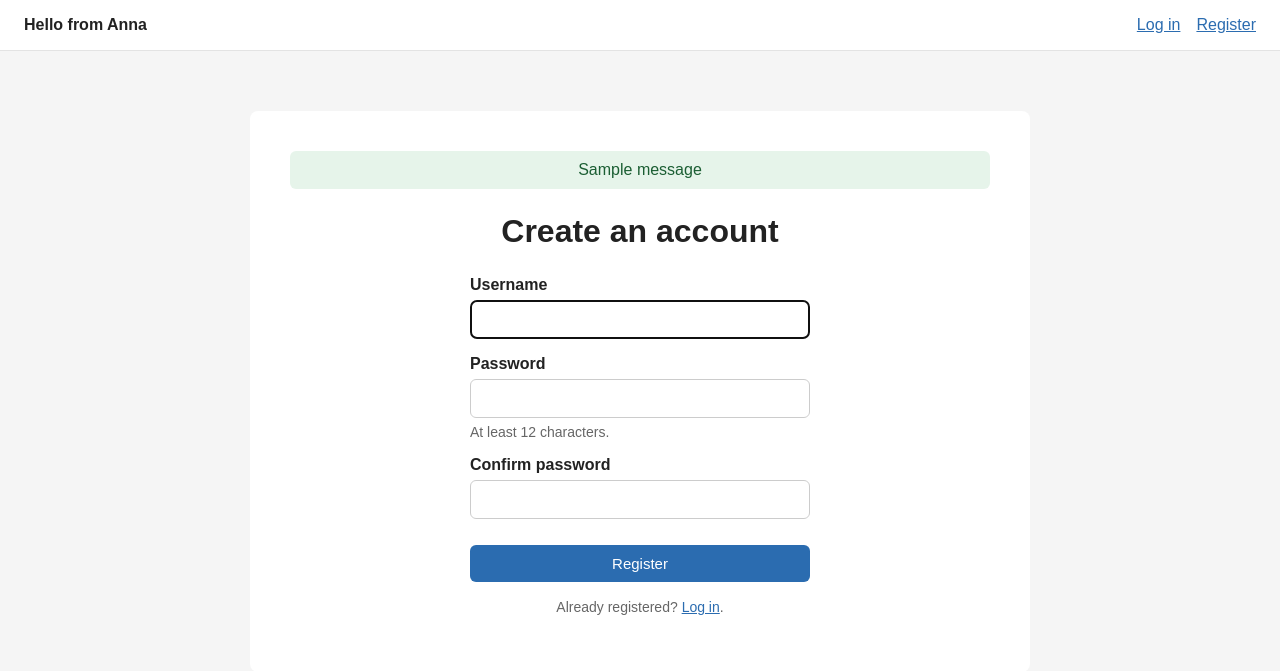
After one commit to samorani/omis107, a Flask app: page /register in a window 1280 px wide. The commit adds this page. Shown: the top 671 px of the page. Run offline with Flask 3, Linux system fonts and the light colour scheme; tables that the repository leaves empty hold one stand-in row (values such as "Sample post"); one stand-in notice (Sample message) is shown.

Commit message:
generated by AI

```diff
--- a/app.py
+++ b/app.py
@@ -1,12 +1,206 @@
-from flask import Flask, render_template
+import os
+import secrets
+from datetime import timedelta
+from functools import wraps
+
+from flask import (
+    Flask,
+    abort,
+    flash,
+    g,
+    redirect,
+    render_template,
+    request,
+    session,
+    url_for,
+)
+from werkzeug.security import check_password_hash, generate_password_hash
+
+import db
+
+MIN_PASSWORD_LENGTH = 12
+MAX_PASSWORD_LENGTH = 128  # guards against long-password hashing DoS
+MAX_USERNAME_LENGTH = 32
 
 app = Flask(__name__)
 
+# In production the secret key MUST come from the environment: a generated one
+# changes on every restart, which silently logs everybody out.
+app.config["SECRET_KEY"] = os.environ.get("SECRET_KEY") or secrets.token_hex(32)
+app.config.update(
+    SESSION_COOKIE_HTTPONLY=True,  # not readable from JavaScript
+    SESSION_COOKIE_SAMESITE="Lax",  # blocks cross-site cookie sending
+    SESSION_COOKIE_SECURE=bool(os.environ.get("SESSION_COOKIE_SECURE")),  # HTTPS only
+    PERMANENT_SESSION_LIFETIME=timedelta(days=7),
+)
+
+db.init_app(app)
+
+
+# --------------------------------------------------------------------------
+# CSRF protection
+# --------------------------------------------------------------------------
+
+def csrf_token():
+    """Per-session token, embedded in every form as a hidden field."""
+    if "csrf_token" not in session:
+        session["csrf_token"] = secrets.token_urlsafe(32)
+    return session["csrf_token"]
+
+
+app.jinja_env.globals["csrf_token"] = csrf_token
+
+
+@app.before_request
+def verify_csrf():
+    if request.method in ("POST", "PUT", "PATCH", "DELETE"):
+        submitted = request.form.get("csrf_token", "")
+        expected = session.get("csrf_token", "")
+        if not expected or not secrets.compare_digest(submitted, expected):
+            abort(400, "Invalid or missing CSRF token.")
+
+
+# --------------------------------------------------------------------------
+# Current user / access control
+# --------------------------------------------------------------------------
+
+@app.before_request
+def load_current_user():
+    user_id = session.get("user_id")
+    g.user = db.get_user_by_id(user_id) if user_id is not None else None
+
+
+@app.context_processor
+def inject_user():
+    return {"current_user": g.get("user")}
+
+
+def login_required(view):
+    @wraps(view)
+    def wrapped(*args, **kwargs):
+        if g.get("user") is None:
+            flash("Please log in to view that page.", "error")
+            return redirect(url_for("login", next=request.path))
+        return view(*args, **kwargs)
+
+    return wrapped
+
+
+def safe_redirect_target(target, fallback):
+    """Only allow relative, same-site redirects (blocks open-redirect abuse)."""
+    if target and target.startswith("/") and not target.startswith("//"):
+        return target
+    return fallback
+
+
+# --------------------------------------------------------------------------
+# Validation
+# --------------------------------------------------------------------------
+
+def validate_registration(username, password, confirm):
+    errors = []
+    if not username:
+        errors.append("Username is required.")
+    elif len(username) > MAX_USERNAME_LENGTH:
+        errors.append(f"Username must be at most {MAX_USERNAME_LENGTH} characters.")
+    elif not all(c.isalnum() or c in "._-" for c in username):
+        errors.append("Username may only contain letters, digits, and . _ -")
+
+    if len(password) < MIN_PASSWORD_LENGTH:
+        errors.append(f"Password must be at least {MIN_PASSWORD_LENGTH} characters.")
+    elif len(password) > MAX_PASSWORD_LENGTH:
+        errors.append(f"Password must be at most {MAX_PASSWORD_LENGTH} characters.")
+
+    if password != confirm:
+        errors.append("Passwords do not match.")
+
+    return errors
+
+
+# --------------------------------------------------------------------------
+# Routes
+# --------------------------------------------------------------------------
 
 @app.route("/")
 def home():
     return render_template("index.html")
 
 
+@app.route("/register", methods=["GET", "POST"])
+def register():
+    if g.get("user"):
+        return redirect(url_for("dashboard"))
+
+    if request.method == "POST":
+        username = request.form.get("username", "").strip()
+        password = request.form.get("password", "")
+        confirm = request.form.get("confirm_password", "")
+
+        errors = validate_registration(username, password, confirm)
+        if errors:
+            for error in errors:
+                flash(error, "error")
+            return render_template("register.html", username=username), 400
+
+        # scrypt is Werkzeug's default: memory-hard, salted per user.
+        user_id = db.create_user(username, generate_password_hash(password))
+        if user_id is None:
+            flash("That username is already taken.", "error")
+            return render_template("register.html", username=username), 409
+
+        session.clear()
+        session["user_id"] = user_id
+        session.permanent = True
+        flash("Account created. Welcome!", "success")
+        return redirect(url_for("dashboard"))
+
+    return render_template("register.html", username="")
+
+
+@app.route("/login", methods=["GET", "POST"])
+def login():
+    if g.get("user"):
+        return redirect(url_for("dashboard"))
+
+    if request.method == "POST":
+        username = request.form.get("username", "").strip()
+        password = request.form.get("password", "")
+
+        user = db.get_user_by_username(username)
+        # Always run a hash comparison so the response time does not reveal
+        # whether the username exists.
+        stored_hash = user["password_hash"] if user else generate_password_hash(
+            secrets.token_hex(16)
+        )
+        if user and check_password_hash(stored_hash, password):
+            # Rotate the session id on privilege change (session fixation).
+            session.clear()
+            session["user_id"] = user["id"]
+            session.permanent = True
+            flash("Signed in.", "success")
+            return redirect(
+                safe_redirect_target(request.args.get("next"), url_for("dashboard"))
+            )
+
+        # Deliberately vague: never say which half was wrong.
+        flash("Incorrect username or password.", "error")
+        return render_template("login.html", username=username), 401
+
+    return render_template("login.html", username="")
+
+
+@app.route("/logout", methods=["POST"])
+def logout():
+    session.clear()
+    flash("Signed out.", "success")
+    return redirect(url_for("home"))
+
+
+@app.route("/dashboard")
+@login_required
+def dashboard():
+    return render_template("dashboard.html")
+
+
 if __name__ == "__main__":
     app.run(debug=True)
--- a/static/styles.css
+++ b/static/styles.css
@@ -5,9 +5,48 @@ body {
     color: #222;
 }
 
+nav {
+    display: flex;
+    align-items: center;
+    justify-content: space-between;
+    padding: 16px 24px;
+    background: white;
+    border-bottom: 1px solid #e3e3e3;
+}
+
+nav .brand {
+    font-weight: bold;
+    text-decoration: none;
+    color: #222;
+}
+
+nav .nav-links {
+    display: flex;
+    align-items: center;
+    gap: 16px;
+}
+
+nav .nav-links form {
+    margin: 0;
+}
+
+nav .who {
+    color: #666;
+}
+
+.link-button {
+    background: none;
+    border: none;
+    padding: 0;
+    color: #2b6cb0;
+    cursor: pointer;
+    font: inherit;
+    text-decoration: underline;
+}
+
 main {
     max-width: 700px;
-    margin: 100px auto;
+    margin: 60px auto;
     padding: 40px;
     text-align: center;
     background: white;
@@ -21,3 +60,70 @@ h1 {
 p {
     line-height: 1.6;
 }
+
+a {
+    color: #2b6cb0;
+}
+
+.flashes {
+    list-style: none;
+    margin: 0 0 24px;
+    padding: 0;
+}
+
+.flash {
+    padding: 10px 14px;
+    border-radius: 6px;
+    margin-bottom: 8px;
+}
+
+.flash.error {
+    background: #fdecea;
+    color: #8a1c14;
+}
+
+.flash.success {
+    background: #e6f4ea;
+    color: #1b5e33;
+}
+
+.auth-form {
+    display: flex;
+    flex-direction: column;
+    gap: 6px;
+    max-width: 340px;
+    margin: 0 auto;
+    text-align: left;
+}
+
+.auth-form label {
+    font-weight: bold;
+    margin-top: 10px;
+}
+
+.auth-form input {
+    padding: 10px;
+    border: 1px solid #ccc;
+    border-radius: 6px;
+    font-size: 15px;
+}
+
+.auth-form button {
+    margin-top: 20px;
+    padding: 10px;
+    border: none;
+    border-radius: 6px;
+    background: #2b6cb0;
+    color: white;
+    font-size: 15px;
+    cursor: pointer;
+}
+
+.auth-form button:hover {
+    background: #245a94;
+}
+
+.muted {
+    color: #666;
+    font-size: 14px;
+}
--- /dev/null
+++ b/templates/base.html
@@ -0,0 +1,41 @@
+<!DOCTYPE html>
+<html lang="en">
+<head>
+    <meta charset="UTF-8">
+    <meta name="viewport" content="width=device-width, initial-scale=1.0">
+    <title>{% block title %}Hello from Anna{% endblock %}</title>
+    <link rel="stylesheet" href="{{ url_for('static', filename='styles.css') }}">
+</head>
+<body>
+    <nav>
+        <a class="brand" href="{{ url_for('home') }}">Hello from Anna</a>
+        <div class="nav-links">
+            {% if current_user %}
+                <a href="{{ url_for('dashboard') }}">Dashboard</a>
+                <span class="who">{{ current_user['username'] }}</span>
+                <form method="post" action="{{ url_for('logout') }}">
+                    <input type="hidden" name="csrf_token" value="{{ csrf_token() }}">
+                    <button type="submit" class="link-button">Log out</button>
+                </form>
+            {% else %}
+                <a href="{{ url_for('login') }}">Log in</a>
+                <a href="{{ url_for('register') }}">Register</a>
+            {% endif %}
+        </div>
+    </nav>
+
+    <main>
+        {% with messages = get_flashed_messages(with_categories=true) %}
+            {% if messages %}
+                <ul class="flashes">
+                    {% for category, message in messages %}
+                        <li class="flash {{ category }}">{{ message }}</li>
+                    {% endfor %}
+                </ul>
+            {% endif %}
+        {% endwith %}
+
+        {% block content %}{% endblock %}
+    </main>
+</body>
+</html>
--- /dev/null
+++ b/templates/register.html
@@ -0,0 +1,25 @@
+{% extends "base.html" %}
+{% block title %}Register{% endblock %}
+
+{% block content %}
+    <h1>Create an account</h1>
+    <form method="post" class="auth-form">
+        <input type="hidden" name="csrf_token" value="{{ csrf_token() }}">
+
+        <label for="username">Username</label>
+        <input id="username" name="username" type="text" value="{{ username }}"
+               maxlength="32" autocomplete="username" required autofocus>
+
+        <label for="password">Password</label>
+        <input id="password" name="password" type="password" minlength="12"
+               maxlength="128" autocomplete="new-password" required>
+        <small class="muted">At least 12 characters.</small>
+
+        <label for="confirm_password">Confirm password</label>
+        <input id="confirm_password" name="confirm_password" type="password"
+               minlength="12" maxlength="128" autocomplete="new-password" required>
+
+        <button type="submit">Register</button>
+    </form>
+    <p class="muted">Already registered? <a href="{{ url_for('login') }}">Log in</a>.</p>
+{% endblock %}
```
Also changed, not shown: db.py (added, +87 -0 lines), templates/dashboard.html (added, +9 -0 lines), templates/index.html (+12 -15 lines), templates/login.html (added, +20 -0 lines), 1 other file.
